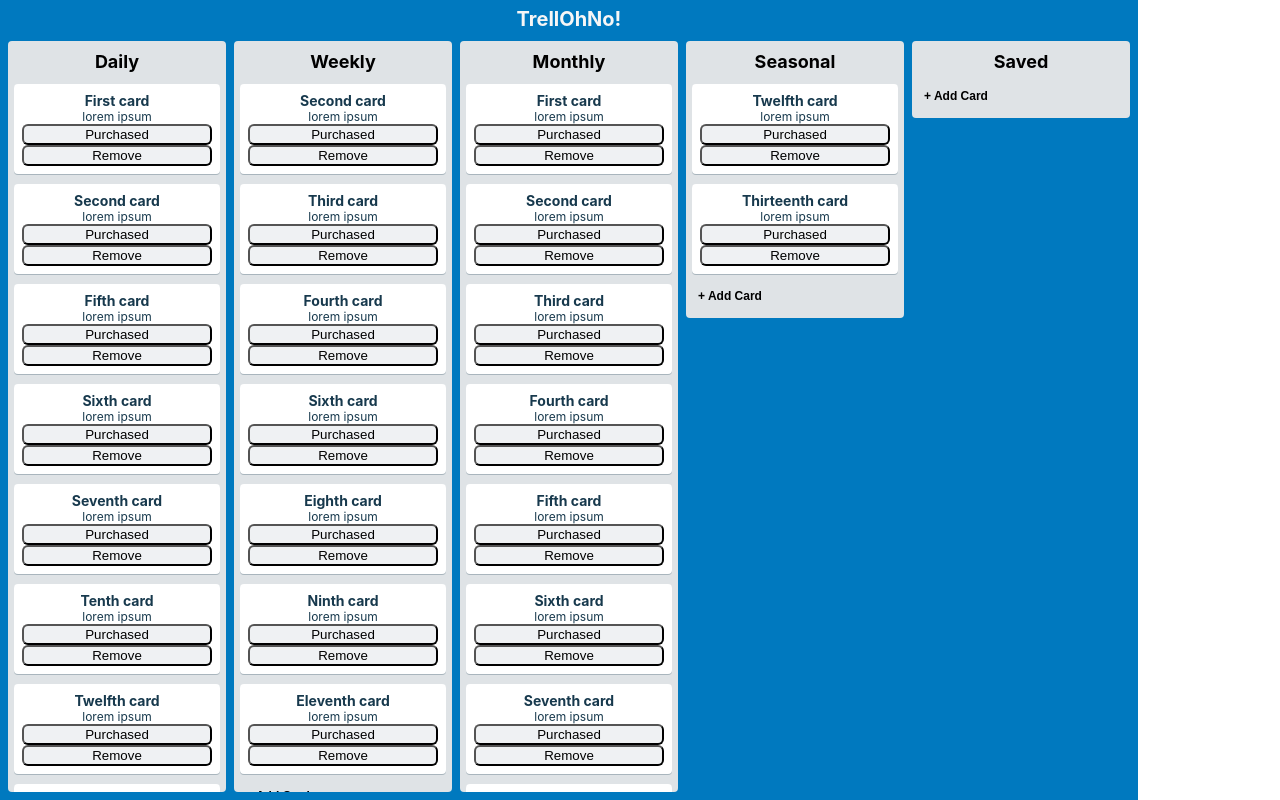
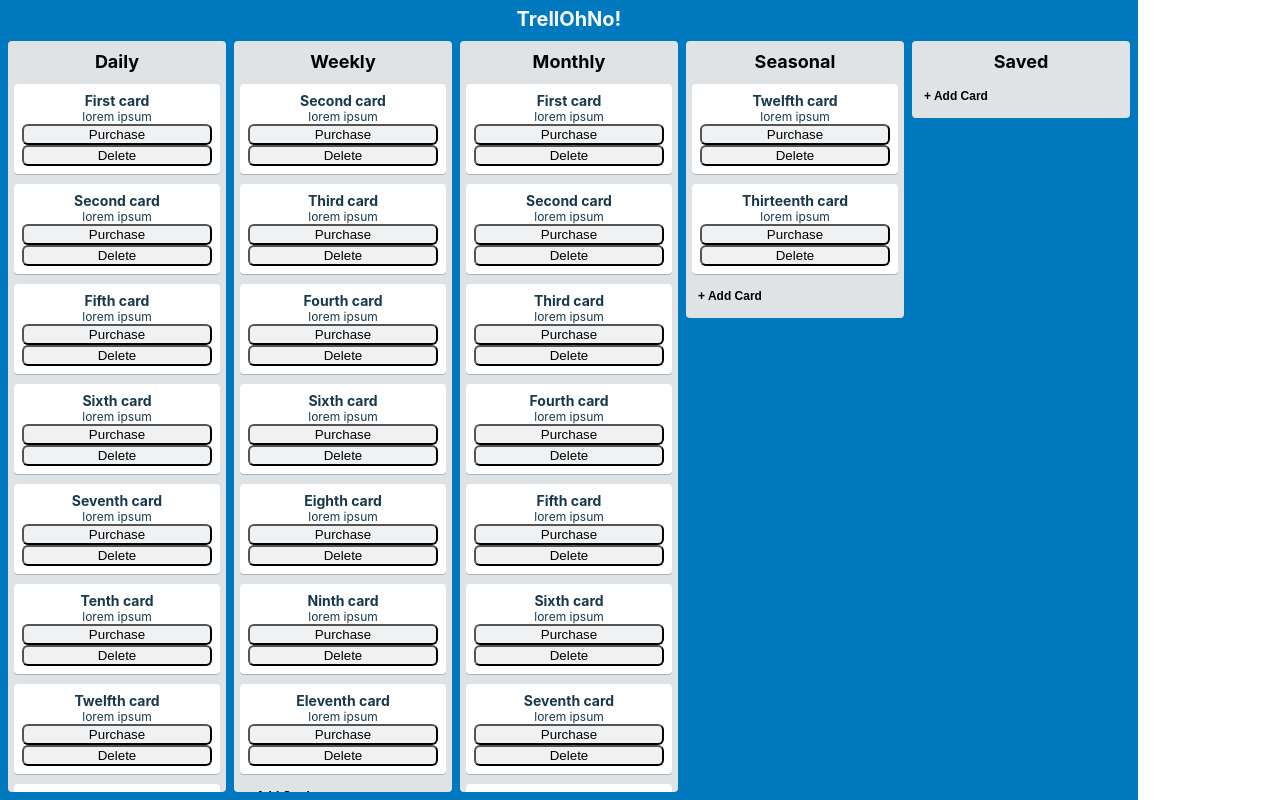
Before and after one commit to sinsys/state-drills, a React (Create React App) app: page / in a window 1280 px wide. Shown: the part 916-1716 px from the top of the page. Built offline with nearby package versions, Linux system fonts and the light colour scheme.

Commit message:
Cleaned up ShoppingList. Added text toggle and restored names.

```diff
--- a/src/components/ShoppingList/Card/Card.js
+++ b/src/components/ShoppingList/Card/Card.js
@@ -7,17 +7,26 @@ class Card extends React.Component {
 		super(props);
 		this.state = {
 			content: props.content,
-			purchased: props.purchased
+			purchased: props.purchased,
+			purchasedText: ["Show Again", "Purchase"]
 		};
 	}
 
 	togglePurchased() {
+
 		this.setState(
 			{purchased: !this.state.purchased
 		})
+		if(this.state.purchased){
+			console.log(true);
+		}
+		console.log(this.state);
 	}
 
+
 	render() {
+		const purchase = false;
+		const textVal = this.state.purchased ? this.state.purchasedText[0] : this.state.purchasedText[1]
 		return (
 			<div
 				className={`Card ${this.state.purchased ? " purchased" : "" }`}
@@ -30,13 +39,13 @@ class Card extends React.Component {
 						type="button"
 						onClick={() => this.togglePurchased()}
 					>
-						Purchased
+						{textVal}
 					</button>
 					<button
 						type="button"
 						onClick={() => this.props.onClickDelete(this.props.id)}
 					>
-						Remove
+						Delete
 					</button>
 					{/* <button
 					// 	type="button"
```
